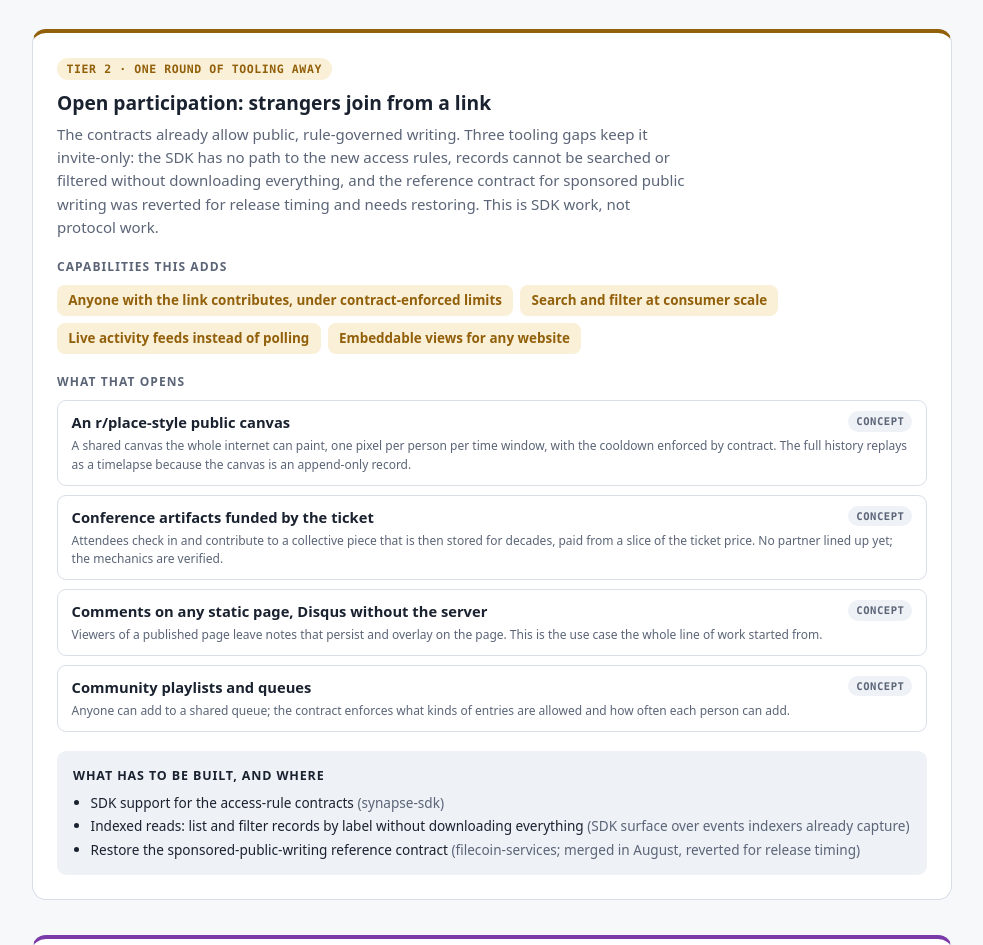
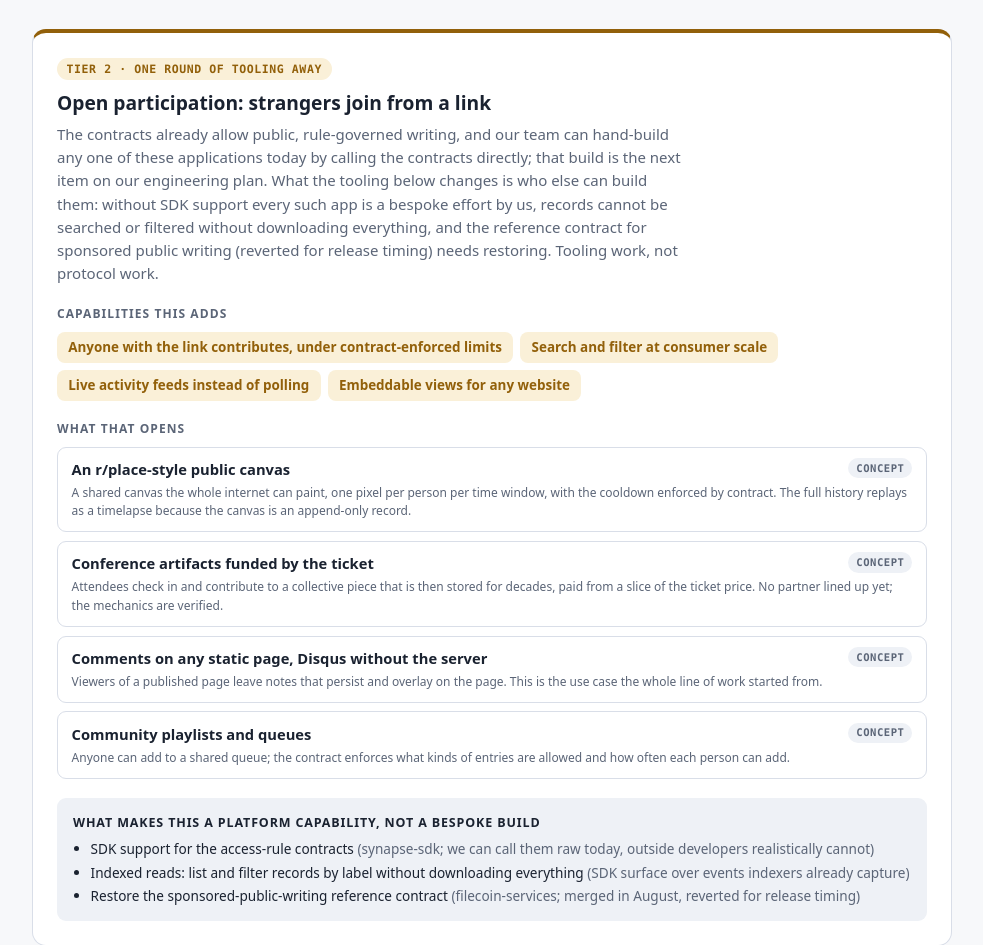
Before and after one commit to SgtPooki/foc-collab, a website: page research/visual/index.html in a window 1280 px wide. Shown: the part 1320-2265 px from the top of the page, without its empty margins (148-1131 px from the left). Drawn offline with Linux system fonts and the light colour scheme.

Commit message:
Correct tier 2 framing: buildable by us today, tooling makes it a platform
We can call the access-rule contracts raw right now (that build is the
next engineering item); the SDK and indexing work is what lets outside
developers build the same apps without bespoke effort.

```diff
--- a/research/visual/index.html
+++ b/research/visual/index.html
@@ -173,12 +173,14 @@
 <section class="tier next">
   <span class="band">TIER 2 · ONE ROUND OF TOOLING AWAY</span>
   <h2>Open participation: strangers join from a link</h2>
-  <p class="lede">The contracts already allow public, rule-governed writing.
-  Three tooling gaps keep it invite-only: the SDK has no path to the new
-  access rules, records cannot be searched or filtered without downloading
-  everything, and the reference contract for sponsored public writing was
-  reverted for release timing and needs restoring. This is SDK work, not
-  protocol work.</p>
+  <p class="lede">The contracts already allow public, rule-governed writing,
+  and our team can hand-build any one of these applications today by calling
+  the contracts directly; that build is the next item on our engineering
+  plan. What the tooling below changes is who else can build them: without
+  SDK support every such app is a bespoke effort by us, records cannot be
+  searched or filtered without downloading everything, and the reference
+  contract for sponsored public writing (reverted for release timing) needs
+  restoring. Tooling work, not protocol work.</p>
 
   <h3 class="label">Capabilities this adds</h3>
   <div class="caps">
@@ -209,9 +211,9 @@
   </ul>
 
   <div class="needs">
-    <b>What has to be built, and where</b>
+    <b>What makes this a platform capability, not a bespoke build</b>
     <ul>
-      <li>SDK support for the access-rule contracts <span class="who">(synapse-sdk)</span></li>
+      <li>SDK support for the access-rule contracts <span class="who">(synapse-sdk; we can call them raw today, outside developers realistically cannot)</span></li>
       <li>Indexed reads: list and filter records by label without downloading everything <span class="who">(SDK surface over events indexers already capture)</span></li>
       <li>Restore the sponsored-public-writing reference contract <span class="who">(filecoin-services; merged in August, reverted for release timing)</span></li>
     </ul>
```
